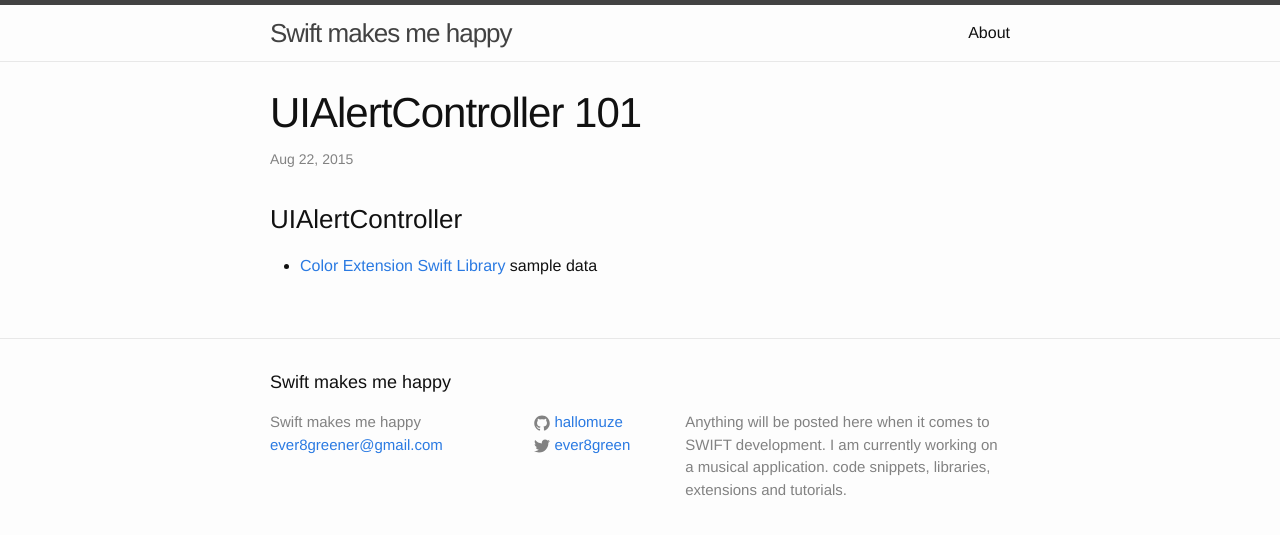
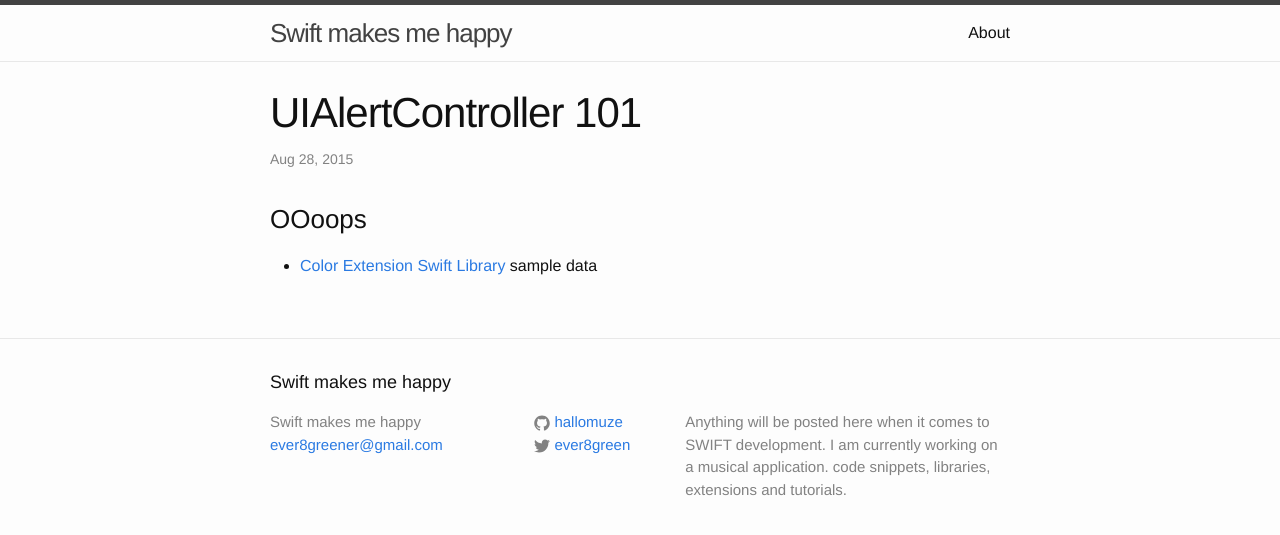
Before and after one commit to hallomuze/hallomuze.github.io, a Jekyll site: the page built from _posts/2015-08-28-AlertCont.md, in a window 1280 px wide. Shown: the top 535 px of the page. Built offline with Jekyll 4.4.1, drawn with Linux system fonts in a browser that asks for light colours.

```diff
--- a/_posts/2015-08-28-AlertCont.md
+++ b/_posts/2015-08-28-AlertCont.md
@@ -1,8 +1,8 @@
 ---
 layout: post
 title:  UIAlertController 101
-date:   2015-8-22 11:29:00
+date:   2015-8-28 11:29:00
 categories: lib
 ---
-### UIAlertController
+### OOoops
 * [Color Extension Swift Library](https://github.com/bennyguitar/Colours) sample data
```
